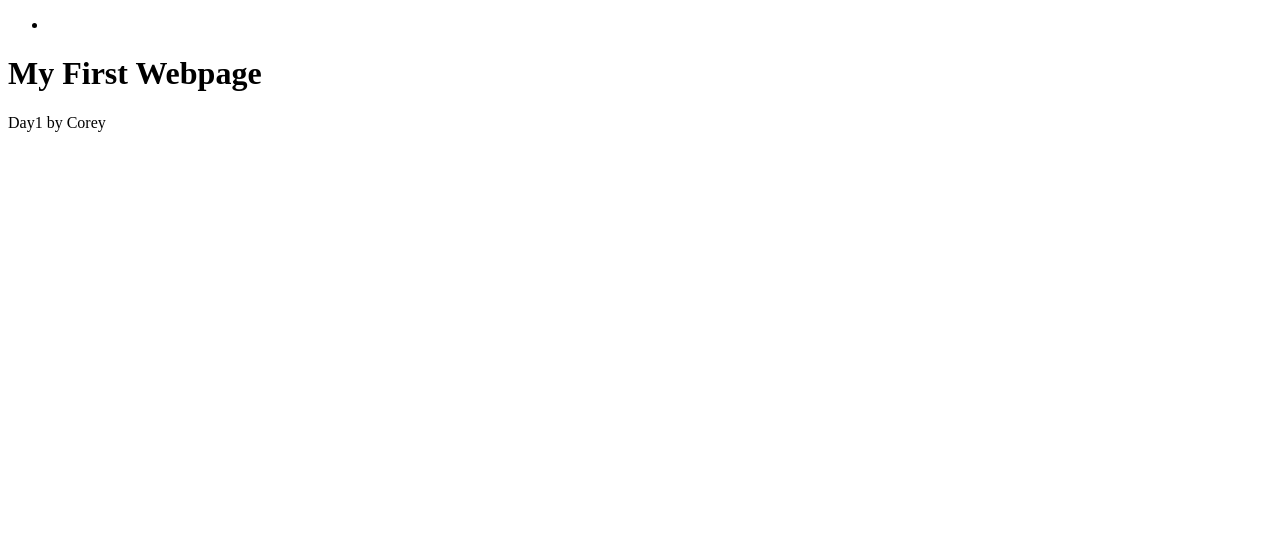
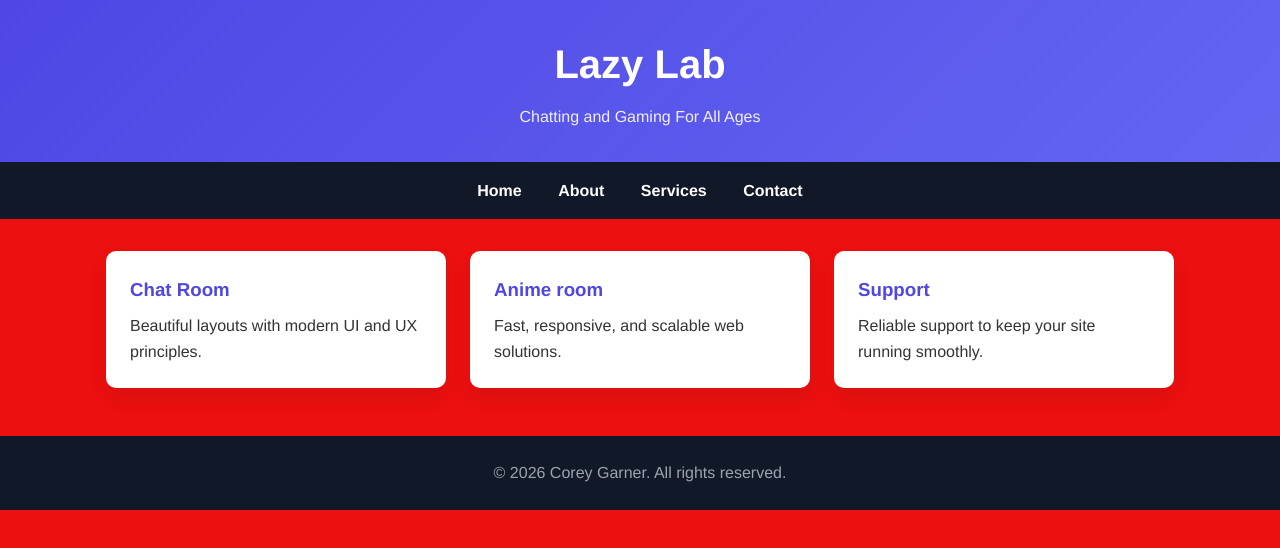
Before and after one commit to cgarner-design/cgarner-design.github.io, a plain HTML site: page index.html in a window 1280 px wide. Drawn offline with Linux system fonts and the light colour scheme.

Commit message:
Add files via upload

```diff
--- a/index.html
+++ b/index.html
@@ -1,18 +1,138 @@
 <!DOCTYPE html>
-<html>
+<html lang="en">
 <head>
-    <title></title>
+  <meta charset="UTF-8">
+  <title>Lazy Lab</title>
+  <style>
+    /* Reset */
+    * {
+      margin: 0;
+      padding: 0;
+      box-sizing: border-box;
+      font-family: Papyrus, Helvetica, sans-serif;
+    }
+
+    body {
+      background-color: #ec1010;
+      color: #333;
+      line-height: 1.6;
+    }
+
+    /* Header */
+    header {
+      background: linear-gradient(135deg, #4f46e5, #6366f1);
+      color: white;
+      padding: 2rem;
+      text-align: center;
+    }
+
+    header h1 {
+      font-size: 2.5rem;
+    }
+
+    header p {
+      margin-top: 0.5rem;
+      opacity: 0.9;
+    }
+
+    /* Navigation */
+    nav {
+      background: #111827;
+      padding: 1rem;
+      text-align: center;
+    }
+
+    nav a {
+      color: #fff;
+      text-decoration: none;
+      margin: 0 1rem;
+      font-weight: bold;
+    }
+
+    nav a:hover {
+      color: #a5b4fc;
+    }
+
+    /* Main content */
+    .container {
+      max-width: 1100px;
+      margin: 2rem auto;
+      padding: 0 1rem;
+    }
+
+    .cards {
+      display: grid;
+      grid-template-columns: repeat(auto-fit, minmax(250px, 1fr));
+      gap: 1.5rem;
+    }
+
+    .card {
+      background: white;
+      padding: 1.5rem;
+      border-radius: 10px;
+      box-shadow: 0 10px 20px rgba(0,0,0,0.08);
+      transition: transform 0.2s ease;
+    }
+
+    .card:hover {
+      transform: translateY(-5px);
+    }
+
+    .card h3 {
+      margin-bottom: 0.5rem;
+      color: #4f46e5;
+    }
+
+    /* Footer */
+    footer {
+      background: #111827;
+      color: #9ca3af;
+      text-align: center;
+      padding: 1.5rem;
+      margin-top: 3rem;
+    }
+
+    @media (max-width: 600px) {
+      header h1 {
+        font-size: 2rem;
+      }
+    }
+  </style>
 </head>
 <body>
+
   <header>
+    <h1>Lazy Lab</h1>
+    <p>Chatting and Gaming For All Ages</p>
+  </header>
+
   <nav>
-          <ul>
-            <li></li>
-          </ul>
+    <a href="#">Home</a>
+    <a href="#">About</a>
+    <a href="#">Services</a>
+    <a href="#">Contact</a>
   </nav>
-      </header>
-<h1>My First Webpage</h1>
-<p>Day1 by Corey</p>
+
+  <main class="container">
+    <section class="cards">
+      <div class="card">
+        <h3>Chat Room</h3>
+        <p>Beautiful layouts with modern UI and UX principles.</p>
+      </div>
+      <div class="card">
+        <h3>Anime room</h3>
+        <p>Fast, responsive, and scalable web solutions.</p>
+      </div>
+      <div class="card">
+        <h3>Support</h3>
+        <p>Reliable support to keep your site running smoothly.</p>
+      </div>
+    </section>
+  </main>
+
+  <footer>
+    <p>© 2026 Corey Garner. All rights reserved.</p>
+  </footer>
+
 </body>
-
 </html>
```
Lines whose indentation alone changed are shown as unchanged.
